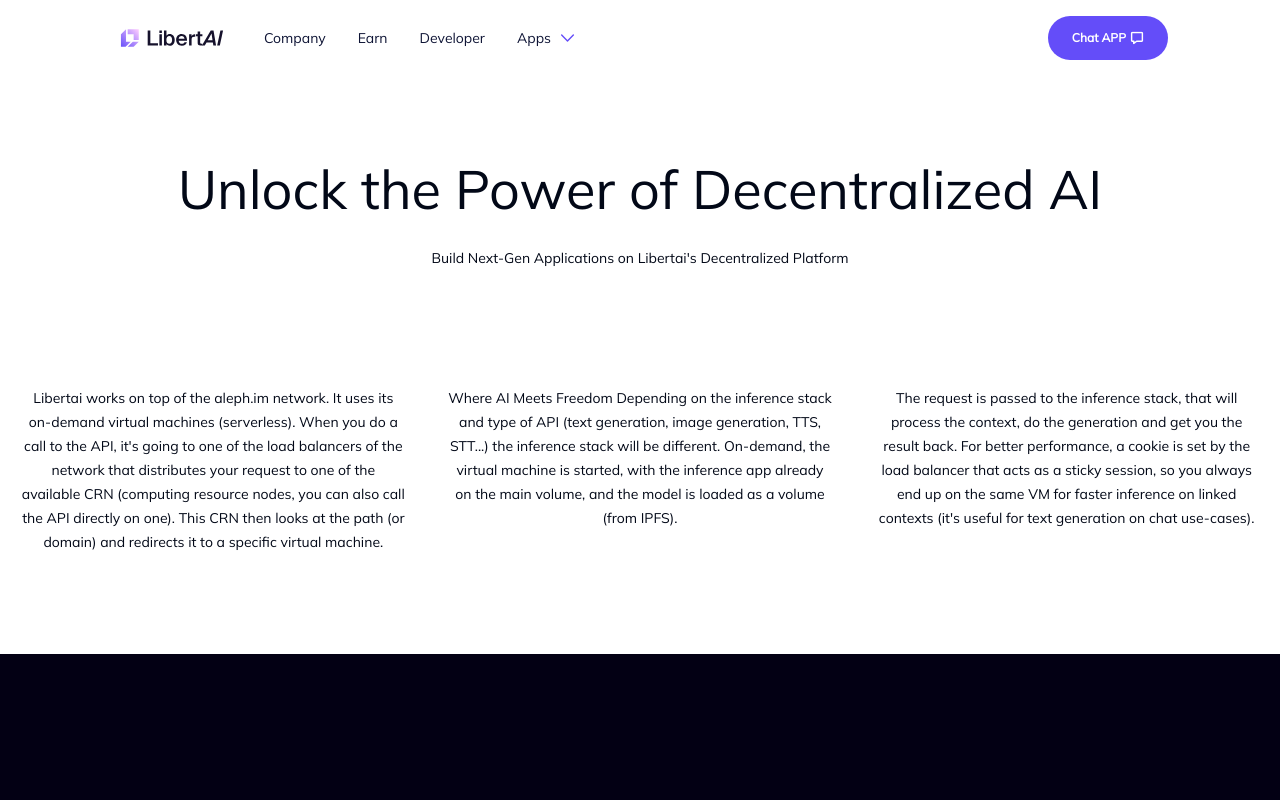
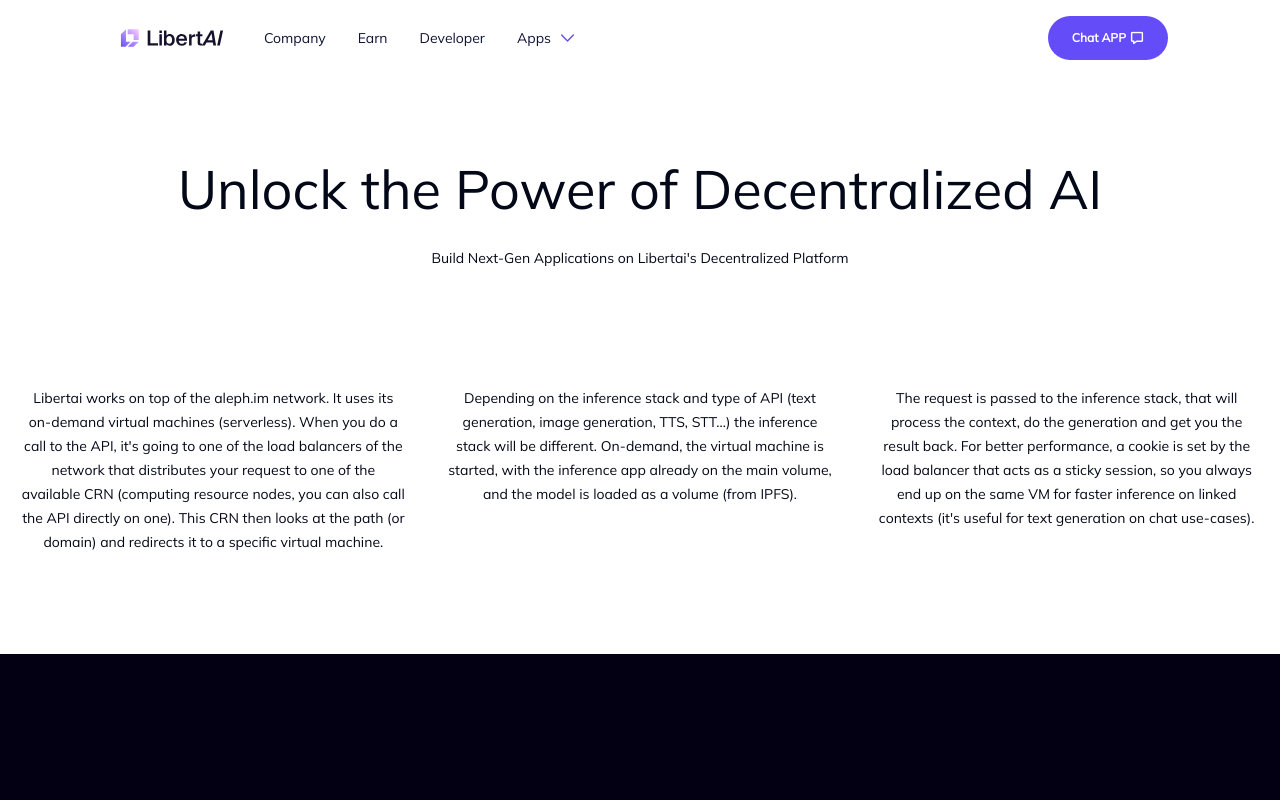
Before and after one commit to Libertai/libertai-website, a Vue app: page /developer in a window 1280 px wide. Shown: the top 800 px of the page. Built offline with nearby package versions, Linux system fonts and the light colour scheme.

Commit message:
fix: Remove duplicated style

```diff
--- a/src/pages/Developer/ArchitectureSection.vue
+++ b/src/pages/Developer/ArchitectureSection.vue
@@ -1,3 +1,13 @@
+<script lang="ts" setup>
+import { ref } from "vue";
+
+const paragraphs = ref([
+	"Libertai works on top of the aleph.im network. It uses its on-demand virtual machines (serverless). When you do a call to the API, it's going to one of the load balancers of the network that distributes your request to one of the available CRN (computing resource nodes, you can also call the API directly on one). This CRN then looks at the path (or domain) and redirects it to a specific virtual machine.",
+	"Depending on the inference stack and type of API (text generation, image generation, TTS, STT...) the inference stack will be different. On-demand, the virtual machine is started, with the inference app already on the main volume, and the model is loaded as a volume (from IPFS).",
+	"The request is passed to the inference stack, that will process the context, do the generation and get you the result back. For better performance, a cookie is set by the load balancer that acts as a sticky session, so you always end up on the same VM for faster inference on linked contexts (it's useful for text generation on chat use-cases).",
+]);
+</script>
+
 <template>
 	<div class="text-center my-20">
 		<div class="mb-24">
@@ -6,24 +16,9 @@
 		</div>
 
 		<div class="grid md:grid-cols-3">
-			<p class="body-small max-w-96 mx-auto my-5">
-				Libertai works on top of the aleph.im network. It uses its on-demand virtual machines (serverless). When you do
-				a call to the API, it's going to one of the load balancers of the network that distributes your request to one
-				of the available CRN (computing resource nodes, you can also call the API directly on one). This CRN then looks
-				at the path (or domain) and redirects it to a specific virtual machine.
-			</p>
-			<p class="body-small max-w-96 mx-auto my-5">
-				Where AI Meets Freedom Depending on the inference stack and type of API (text generation, image generation, TTS,
-				STT...) the inference stack will be different. On-demand, the virtual machine is started, with the inference app
-				already on the main volume, and the model is loaded as a volume (from IPFS).
-			</p>
-			<p class="body-small max-w-96 mx-auto my-5">
-				The request is passed to the inference stack, that will process the context, do the generation and get you the
-				result back. For better performance, a cookie is set by the load balancer that acts as a sticky session, so you
-				always end up on the same VM for faster inference on linked contexts (it's useful for text generation on chat
-				use-cases).
+			<p v-for="text in paragraphs" :key="text" class="body-small max-w-96 mx-auto my-5">
+				{{ text }}
 			</p>
 		</div>
 	</div>
 </template>
-<script lang="ts" setup></script>
```
